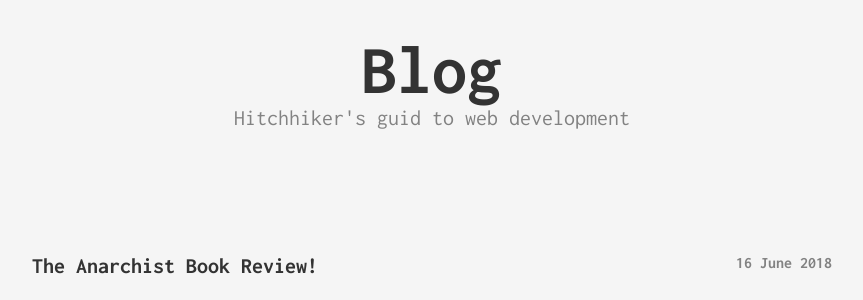
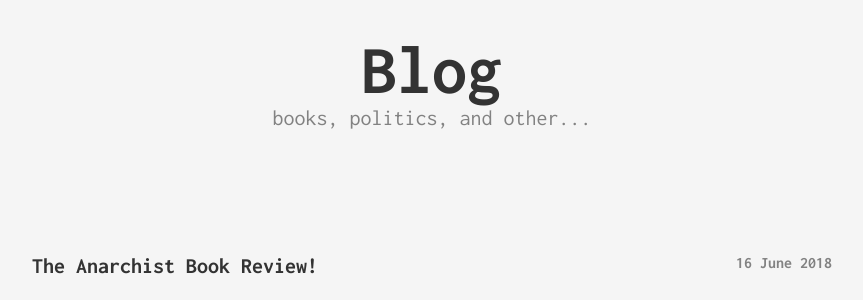
Before and after one commit to maxrobot/maxrobot.github.io, a Jekyll site: the page built from index.html, in a window 1280 px wide. Shown: the part 244-544 px from the top of the page, without its empty margins (208-1071 px from the left). Built offline with Jekyll 4.4.1, drawn with Linux system fonts in a browser that asks for light colours.

Commit message:
Fixed the subtitle

```diff
--- a/index.html
+++ b/index.html
@@ -1,7 +1,7 @@
 ---
 layout: page
 title: Blog
-subtitle: Hitchhiker's guid to web development
+subtitle: books, politics, and other...
 sitemap:
   priority: 0.9
 ---
```
